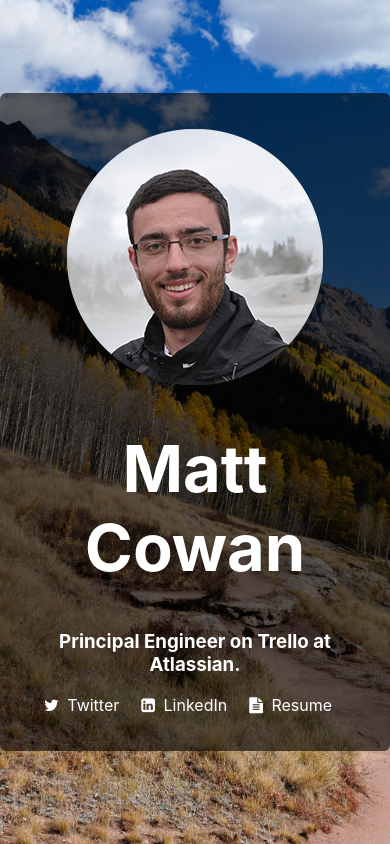
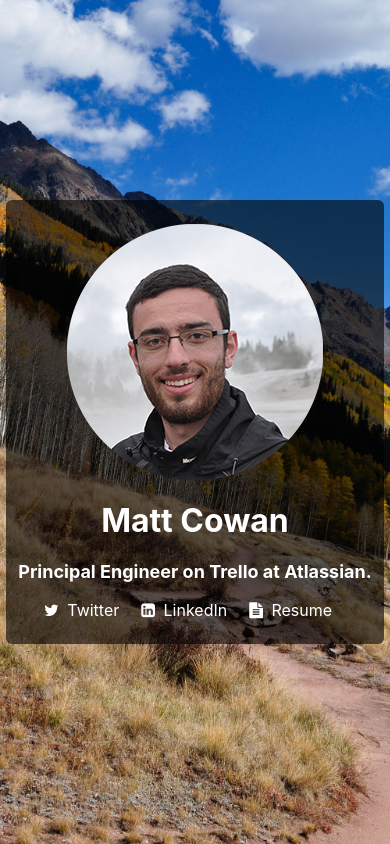
Before and after one commit to mpcowan/website, a website: page src/index.html in a window 390 px wide. Drawn offline with Linux system fonts and the light colour scheme.

Commit message:
Add media queries for small screens

```diff
--- a/src/css/base.css
+++ b/src/css/base.css
@@ -46,3 +46,22 @@
 .fa {
   margin: 0 4px;
 }
+
+@media only screen and (max-width: 440px), (max-height: 400px) {
+  h1 {
+    font-size: 32px;
+  }
+  h3 {
+    font-size: 18px;
+  }
+  .card {
+    padding: 24px 12px;
+  }
+}
+
+@media only screen and (max-height: 400px) {
+  .profile-img {
+    height: 128px;
+    width: 128px;
+  }
+}
--- a/src/index.html
+++ b/src/index.html
@@ -28,7 +28,7 @@
   <body>
     <div class='header'>
       <div class='card'>
-        <img src="/images/profile.png" alt="Matt Cowan" width="256" height="256"></img>
+        <img class="profile-img" src="/images/profile.png" alt="Matt Cowan" width="256" height="256"></img>
         <h1>Matt Cowan</h1>
         <h3>Principal Engineer on <a href="https://trello.com/home" target="trello">Trello</a> at <a href="https://www.atlassian.com" target="atlassian">Atlassian</a>.</h3>
         <div style='display:flex;justify-content:center;'>
```
Also changed, not shown: src/resume.html (+0 -1 lines).
